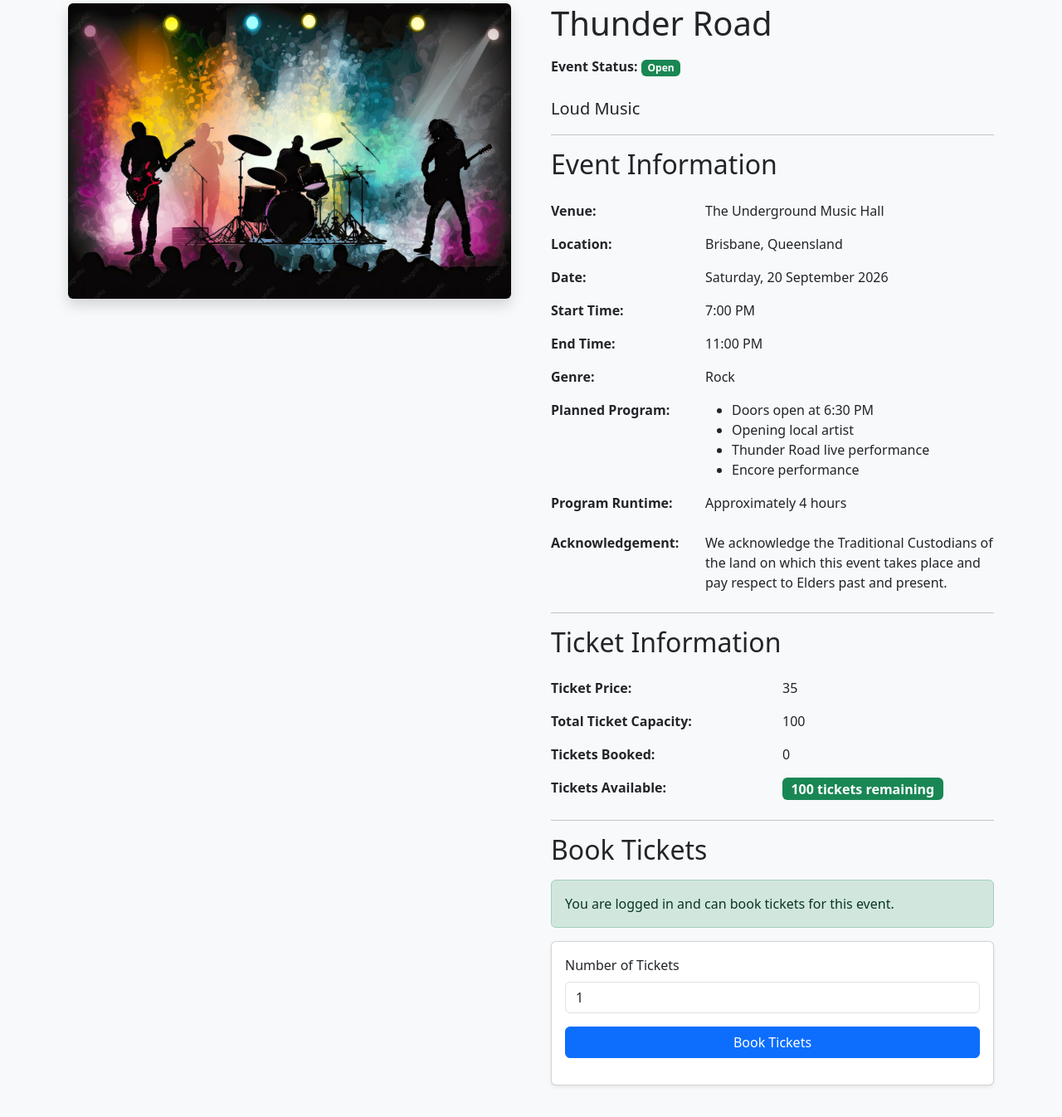
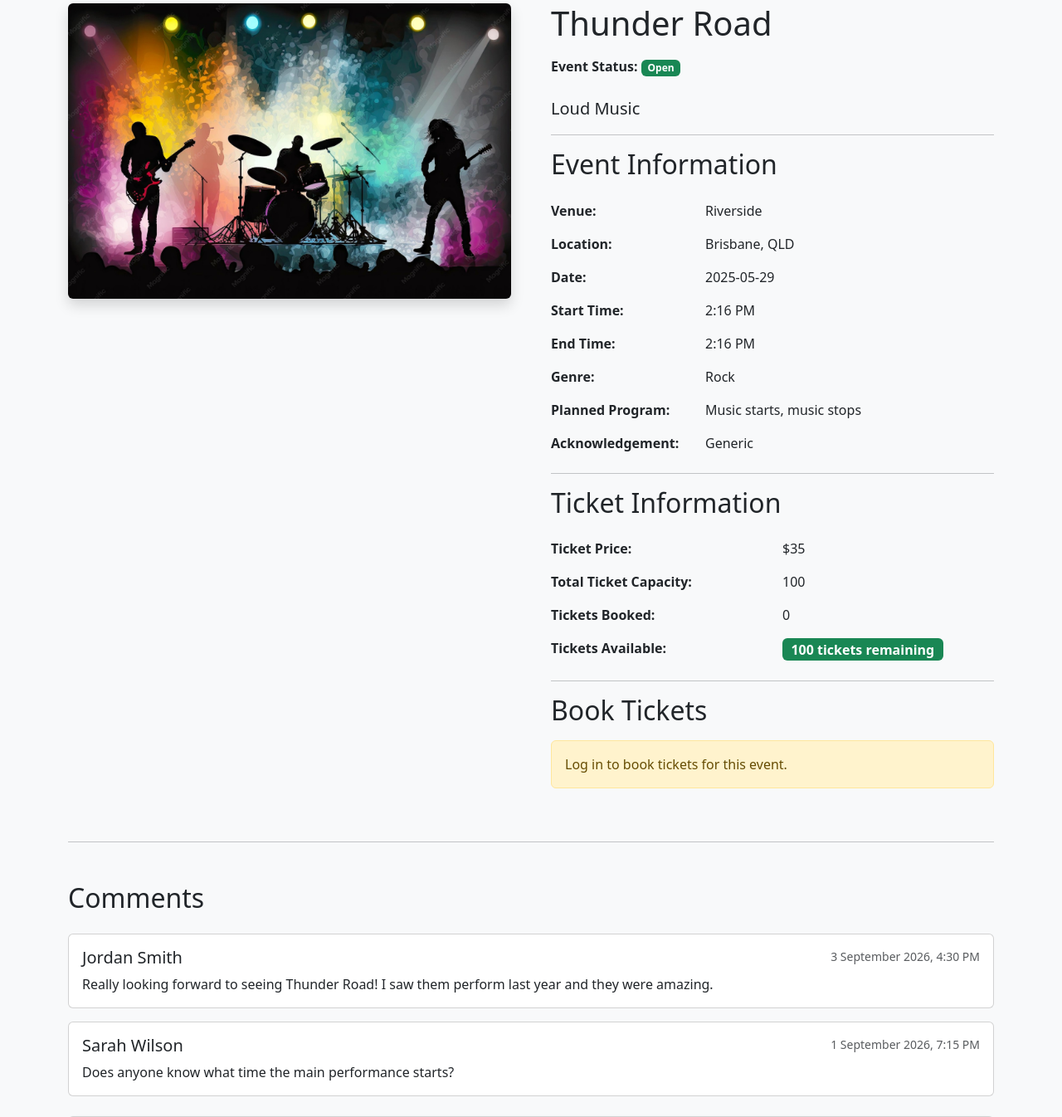
Before and after one commit to QUTSutcliffe/IAB207_Assignment_2, a Flask app: page /details/1 in a window 1280 px wide. Shown: the part 232-1578 px from the top of the page at 83% size. Run offline with Flask 3, Linux system fonts and the light colour scheme; some libraries are stand-ins or nearby versions.

Commit message:
added db info for details page, which is now completely connected to db

```diff
--- a/a2_group37/MusicMeister/models.py
+++ b/a2_group37/MusicMeister/models.py
@@ -24,8 +24,12 @@ class Event(db.Model):
     name = db.Column(db.String(64), index=True, unique=True)
     description = db.Column(db.String(255), index=True)
     image_path = db.Column(db.String(64), default="./static/img/band.jpg")
+    venue = db.Column(db.String(64))
+    location = db.Column(db.String(64))
     datetime = db.Column(db.DateTime)
+    endtime = db.Column(db.DateTime)
     category = db.Column(db.String(64), index=True)
+    program = db.Column(db.String(1000))
     price = db.Column(db.Integer, index=True)
     capacity = db.Column(db.Integer, index=True)
     status = db.Column(db.String(64), index=True)
--- a/a2_group37/MusicMeister/templates/details.html
+++ b/a2_group37/MusicMeister/templates/details.html
@@ -34,48 +34,36 @@
             <h2 class="mb-4"> Event Information </h2>
             <div class="row mb-3">
                 <div class="col-sm-4"> <strong>Venue:</strong> </div>
-                <div class="col-sm-8"> The Underground Music Hall </div>
+                <div class="col-sm-8"> {{ event.venue}} </div>
             </div>
             <div class="row mb-3">
                 <div class="col-sm-4"> <strong>Location:</strong> </div>
-                <div class="col-sm-8"> Brisbane, Queensland </div>
+                <div class="col-sm-8"> {{ event.location }} </div>
             </div>
             <div class="row mb-3">
                 <div class="col-sm-4"> <strong>Date:</strong> </div>
-                <div class="col-sm-8"> Saturday, 20 September 2026 </div>
+                <div class="col-sm-8"> {{ event.datetime.strftime('%F') }} </div>
             </div>
             <div class="row mb-3">
                 <div class="col-sm-4"> <strong>Start Time:</strong> </div>
-                <div class="col-sm-8"> 7:00 PM </div>
+                <div class="col-sm-8"> {{ event.datetime.strftime('%l:%M %p') }} </div>
             </div>
             <div class="row mb-3">
                 <div class="col-sm-4"> <strong>End Time:</strong> </div>
-                <div class="col-sm-8"> 11:00 PM </div>
+                <div class="col-sm-8"> {{ event.endtime.strftime('%l:%M %p') }} </div>
             </div>
             <div class="row mb-3">
                 <div class="col-sm-4"> <strong>Genre:</strong> </div>
-                <div class="col-sm-8"> Rock </div>
+                <div class="col-sm-8"> {{ event.category }} </div>
             </div>
             <div class="row mb-3">
                 <div class="col-sm-4"> <strong>Planned Program:</strong> </div>
-                <div class="col-sm-8">
-                    <ul class="mb-0">
-                        <li>Doors open at 6:30 PM</li>
-                        <li>Opening local artist</li>
-                        <li>Thunder Road live performance</li>
-                        <li>Encore performance</li>
-                    </ul>
-                </div>
-            </div>
-            <div class="row mb-4">
-                <div class="col-sm-4"><strong>Program Runtime:</strong></div>
-                <div class="col-sm-8">Approximately 4 hours</div>
+                <div class="col-sm-8"> {{ event.program }} </div>
             </div>
             <div class="row mb-4">
                 <div class="col-sm-4"> <strong>Acknowledgement: </strong> </div>
                 <div class="col-sm-8">
-                    We acknowledge the Traditional Custodians of the land on which this event
-                    takes place and pay respect to Elders past and present.
+                    {{ event.acknowledgement }}
                 </div>
             </div>
 
@@ -84,7 +72,7 @@
             <h2 class="mb-4"> Ticket Information </h2>
             <div class="row mb-3">
                 <div class="col-sm-6"><strong>Ticket Price:</strong></div>
-                <div class="col-sm-6">{{ (event.price) }}</div>
+                <div class="col-sm-6">${{ event.price }}</div>
             </div>
             <div class="row mb-3">
                 <div class="col-sm-6"> <strong>Total Ticket Capacity:</strong> </div>
@@ -102,6 +90,7 @@
             <hr>
             <section>
                 <h2 class="mb-3"> Book Tickets </h2>
+                {% if current_user.is_authenticated %}
                 <div class="alert alert-success"> You are logged in and can book tickets for this event. </div>
                 <div class="card shadow-sm">
                     <div class="card-body">
@@ -110,6 +99,9 @@
                         </div>
                     </div>
                 </div>
+                {% else %}
+                <div class="alert alert-warning"> Log in to book tickets for this event. </div>
+                {% endif %}
             </section>
         </div>
     </div>
```
Also changed, not shown: a2_group37/instance/sitedata.sqlite.
